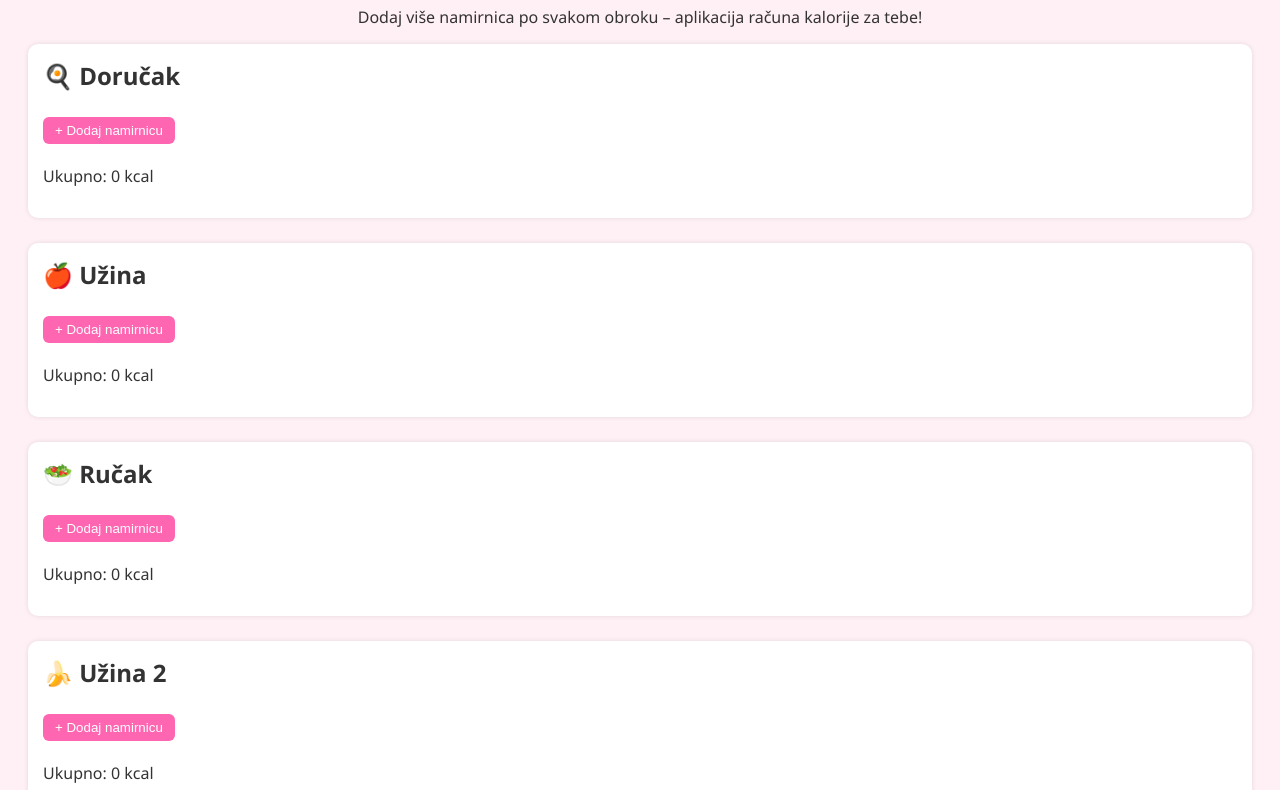
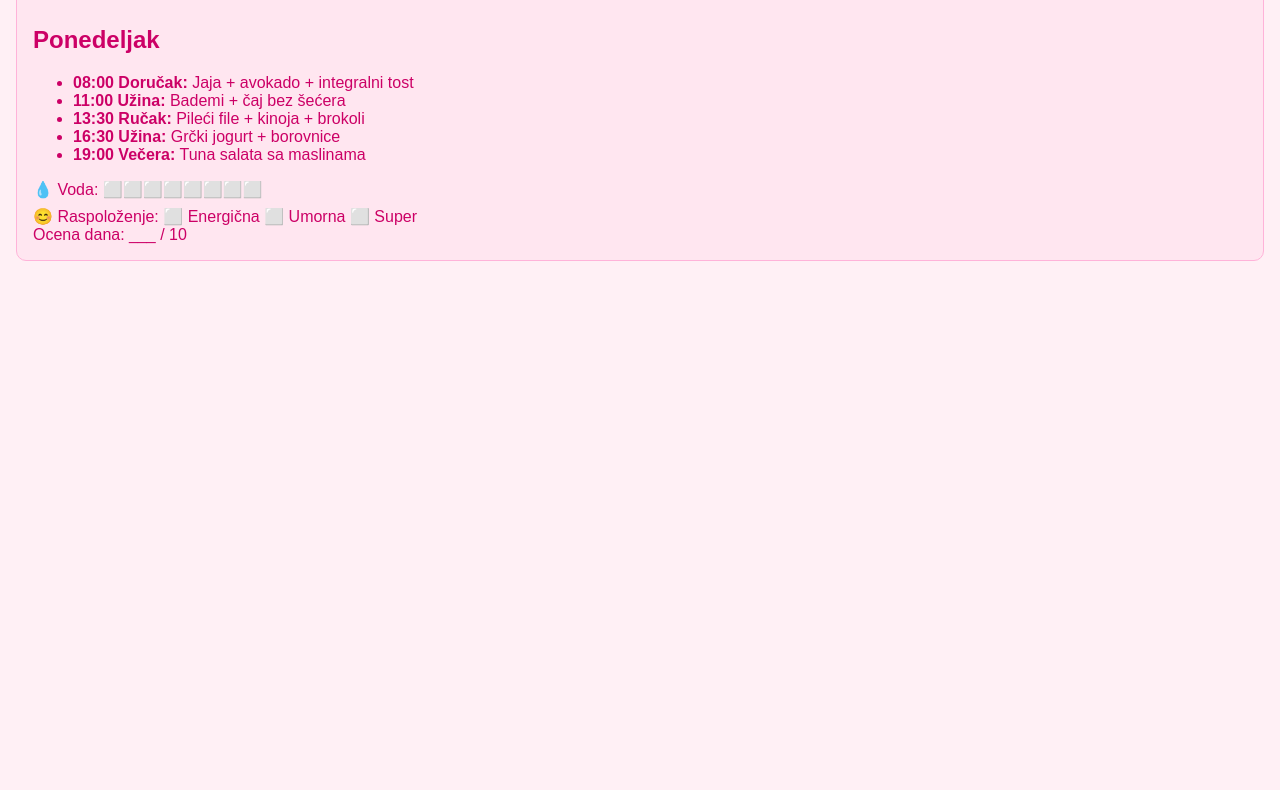
Before and after one commit to zorica540/od-loptice-do-aviona, a plain HTML site: page index.html in a window 1280 px wide. Shown: the part 108-898 px from the top of the page. After the commit the page ends 800 px from the top, so only its background shows below. Drawn offline with Linux system fonts and the light colour scheme.

Commit message:
Add files via upload

```diff
--- a/index.html
+++ b/index.html
@@ -2,134 +2,49 @@
 <!DOCTYPE html>
 <html lang="sr">
 <head>
-  <meta charset="UTF-8">
+  <meta charset="UTF-8" />
+  <meta name="viewport" content="width=device-width, initial-scale=1.0"/>
   <title>Od loptice do aviona</title>
-  <link rel="manifest" href="manifest.json">
-  <meta name="theme-color" content="#ff66b2"/>
-  <meta name="viewport" content="width=device-width, initial-scale=1.0">
-  <script>
-    if ('serviceWorker' in navigator) {
-      navigator.serviceWorker.register('service-worker.js')
-        .then(() => console.log("Service Worker registered"));
-    }
-  </script>
+  <link rel="manifest" href="manifest.json" />
   <style>
     body {
-      font-family: 'Segoe UI', sans-serif;
-      background: #fff0f5;
-      padding: 20px;
-      color: #333;
+      font-family: Arial, sans-serif;
+      background-color: #fff0f5;
+      color: #cc0066;
+      margin: 0;
+      padding: 1em;
     }
     h1 {
       text-align: center;
       color: #ff3399;
     }
-    .meal {
-      background: white;
+    .day {
+      background: #ffe6f0;
+      margin: 1em 0;
+      padding: 1em;
       border-radius: 10px;
-      padding: 15px;
-      margin-bottom: 25px;
-      box-shadow: 0 0 5px rgba(0,0,0,0.1);
+      border: 1px solid #ffb3d9;
     }
-    .meal h2 {
-      margin-top: 0;
-    }
-    select {
-      width: 85%;
-      padding: 8px;
-      margin: 5px;
-      border: 1px solid #ccc;
-      border-radius: 6px;
-    }
-    .item-list {
-      margin-bottom: 10px;
-    }
-    .total {
-      font-weight: bold;
-      font-size: 20px;
-      text-align: center;
-      margin-top: 20px;
-    }
-    button {
-      padding: 6px 12px;
-      margin: 5px 0;
-      border: none;
-      background-color: #ff66b2;
-      color: white;
-      border-radius: 6px;
-      cursor: pointer;
+    .water, .mood {
+      margin-top: 0.5em;
     }
   </style>
 </head>
 <body>
+  <h1>Dobro jutro, šefice! 👑</h1>
 
-<h1>🍓 Od loptice do aviona</h1>
-<p style="text-align:center;">Dodaj više namirnica po svakom obroku – aplikacija računa kalorije za tebe!</p>
-
-<div id="meals"></div>
-
-<div class="total">
-  🔢 Ukupno kalorija danas: <span id="totalCalories">0</span> kcal
-</div>
-
-<script>
-  const foods = [
-    { name: "🍞 Parče hleba", cal: 265 },
-    { name: "🥚 Kuvano jaje", cal: 155 },
-    { name: "🍌 Banana", cal: 105 },
-    { name: "🍎 Jabuka", cal: 52 },
-    { name: "🥣 Ovsena kaša", cal: 150 },
-    { name: "🥦 Brokoli (100g)", cal: 85 },
-    { name: "🍗 Pileći file (100g)", cal: 130 },
-    { name: "🐟 Losos (100g)", cal: 220 },
-    { name: "🍅 Paradajz (100g)", cal: 42 },
-    { name: "🧀 Sir (100g)", cal: 250 },
-    { name: "🥛 Jogurt", cal: 90 },
-    { name: "🍪 Keks", cal: 140 }
-  ];
-
-  const mealNames = ["🍳 Doručak", "🍎 Užina", "🥗 Ručak", "🍌 Užina 2", "🍲 Večera"];
-  const mealsDiv = document.getElementById("meals");
-
-  function createMealBlock(mealName) {
-    const div = document.createElement("div");
-    div.className = "meal";
-    div.innerHTML = `<h2>${mealName}</h2>
-                     <div class="item-list" id="${mealName}-items"></div>
-                     <button onclick="addItem('${mealName}')">+ Dodaj namirnicu</button>
-                     <p>Ukupno: <span id="${mealName}-total">0</span> kcal</p>`;
-    mealsDiv.appendChild(div);
-  }
-
-  function addItem(mealName) {
-    const select = document.createElement("select");
-    foods.forEach(f => {
-      const option = document.createElement("option");
-      option.value = f.cal;
-      option.textContent = `${f.name} - ${f.cal} kcal`;
-      select.appendChild(option);
-    });
-    select.onchange = () => updateTotals();
-    document.getElementById(`${mealName}-items`).appendChild(select);
-    updateTotals();
-  }
-
-  function updateTotals() {
-    let grandTotal = 0;
-    mealNames.forEach(meal => {
-      const selects = document.querySelectorAll(`#${meal}-items select`);
-      let mealTotal = 0;
-      selects.forEach(s => {
-        mealTotal += parseInt(s.value) || 0;
-      });
-      document.getElementById(`${meal}-total`).textContent = mealTotal;
-      grandTotal += mealTotal;
-    });
-    document.getElementById("totalCalories").textContent = grandTotal;
-  }
-
-  mealNames.forEach(createMealBlock);
-</script>
+  <div class="day">
+    <h2>Ponedeljak</h2>
+    <ul>
+      <li><strong>08:00 Doručak:</strong> Jaja + avokado + integralni tost</li>
+      <li><strong>11:00 Užina:</strong> Bademi + čaj bez šećera</li>
+      <li><strong>13:30 Ručak:</strong> Pileći file + kinoja + brokoli</li>
+      <li><strong>16:30 Užina:</strong> Grčki jogurt + borovnice</li>
+      <li><strong>19:00 Večera:</strong> Tuna salata sa maslinama</li>
+    </ul>
+    <div class="water">💧 Voda: ⬜⬜⬜⬜⬜⬜⬜⬜</div>
+    <div class="mood">😊 Raspoloženje: ⬜ Energična ⬜ Umorna ⬜ Super<br>Ocena dana: ___ / 10</div>
+  </div>
 
 </body>
 </html>
```
